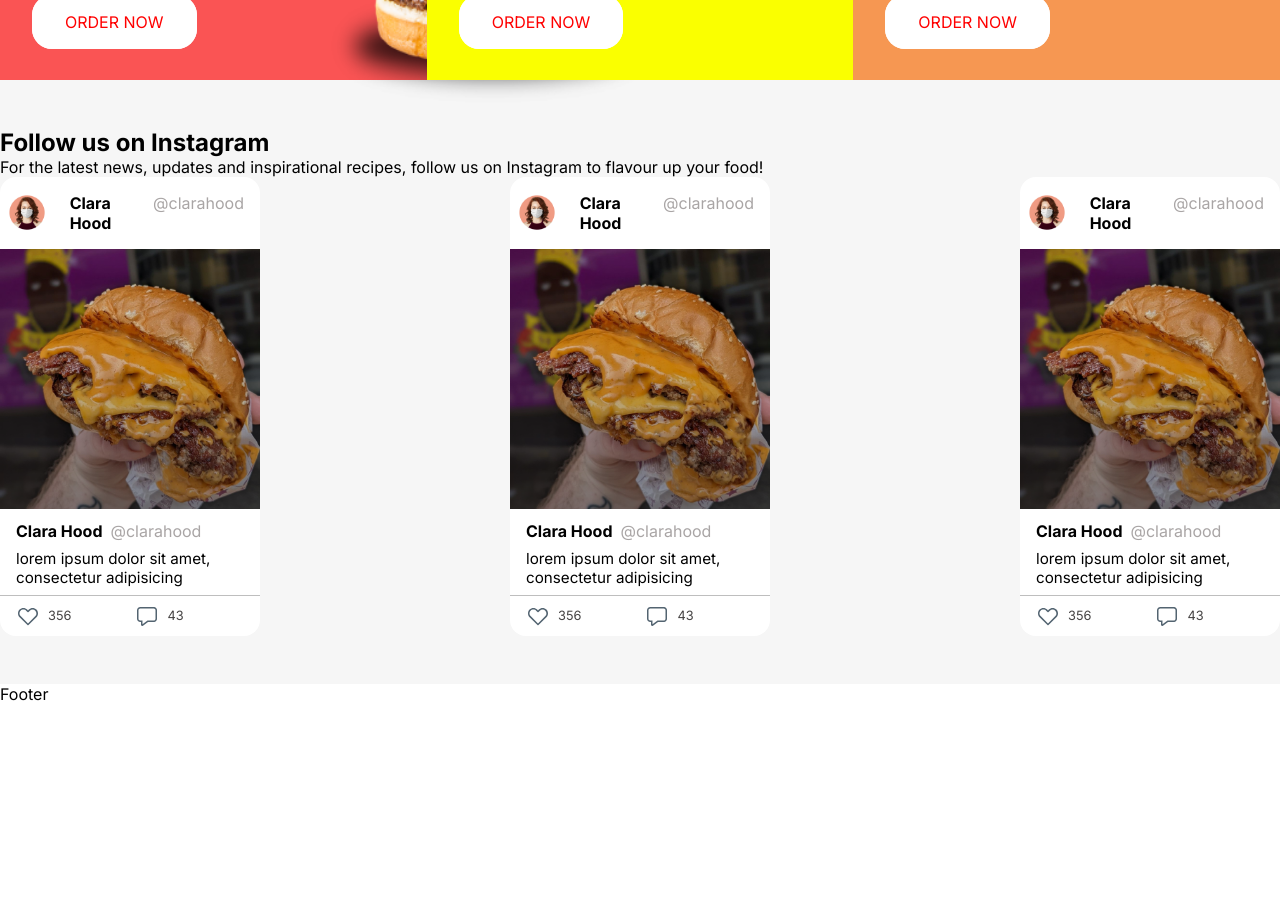
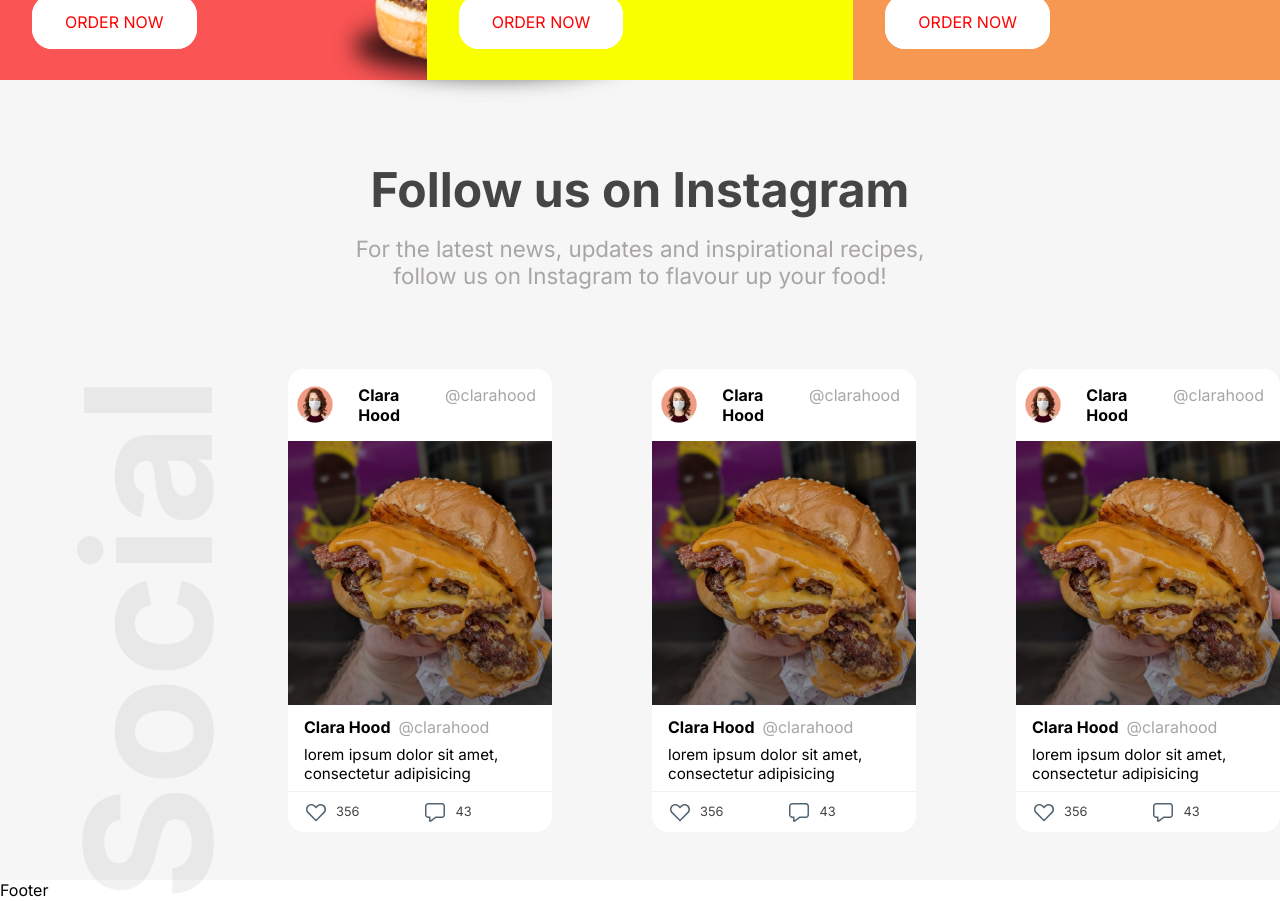
Before and after one commit to Luiz-Fel/food-hut, a Next.js app: page / in a window 1280 px wide. Shown: the part 2540-3441 px from the top of the page. Before the commit the page ends 3244 px from the top, so only its background shows below. Built offline with nearby package versions, Linux system fonts and the light colour scheme.

Commit message:
Added freatured section

```diff
--- a/src/components/Social/SocialItem/styles.module.scss
+++ b/src/components/Social/SocialItem/styles.module.scss
@@ -39,7 +39,7 @@
     gap: 4rem;
     padding: 0.5rem;
     padding-left: 1rem;
-    border-top: 1px solid var(--gray-200);
+    border-top: 1px solid #EFF3F4;
     font-size: 0.8rem;
     color: var(--gray-600);
 }
--- a/src/components/Social/index.tsx
+++ b/src/components/Social/index.tsx
@@ -15,9 +15,10 @@ export default function Social() {
                 For the latest news, updates and inspirational recipes,
                 follow us on Instagram to flavour up your food!
             </p>
-            <div className={styles.socialItems}>
+        </div>
+        <div className={styles.socialItems}>
             <Swiper
-            spaceBetween={250}
+            spaceBetween={100}
             slidesPerView={3}
             onSlideChange={() => console.log('slide change')}
             onSwiper={(swiper) => console.log(swiper)}
@@ -78,9 +79,11 @@ export default function Social() {
                     >
                 </SwiperSlide>
 
-    </Swiper>
-            </div>
+            </Swiper>
         </div>
+        <h2 className={styles.sideText}>
+          Social
+        </h2>
     </div>
   )
 }
--- a/src/components/Social/styles.module.scss
+++ b/src/components/Social/styles.module.scss
@@ -2,3 +2,37 @@
     background-color: var(--background);
     padding-bottom: 3rem;
 }
+
+.titleSection {
+    padding-top: 2rem;
+    margin-bottom: 5rem;
+    text-align: center;
+    max-width: 600px;
+    margin-left: auto;
+    margin-right: auto;
+    h2 {
+        font-size: 3rem;
+        color: var(--gray-600);
+        margin-bottom: 1rem;
+    }
+    p {
+        font-size: 1.4rem;
+        color: var(--gray-400);
+    }
+}
+
+.socialItems {
+    margin-left: 18rem;
+}
+
+.sideText {
+    margin: 0;
+    transform: rotate(-90deg);
+    position: absolute;
+    font-size: 11rem;
+    left: -9%;
+    top: 192rem;
+    color:  black;
+    font-weight: bold;
+    opacity: 0.05;
+}
```
